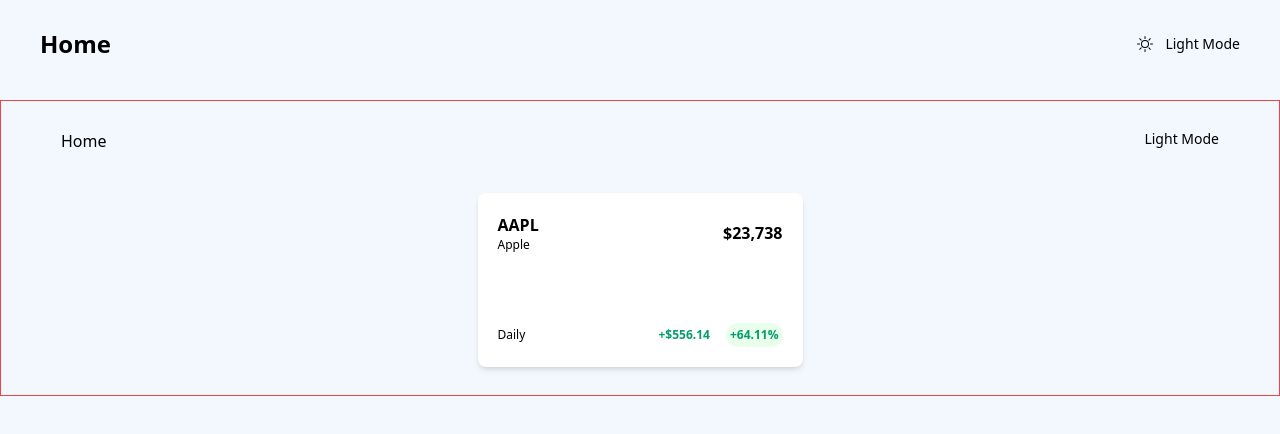
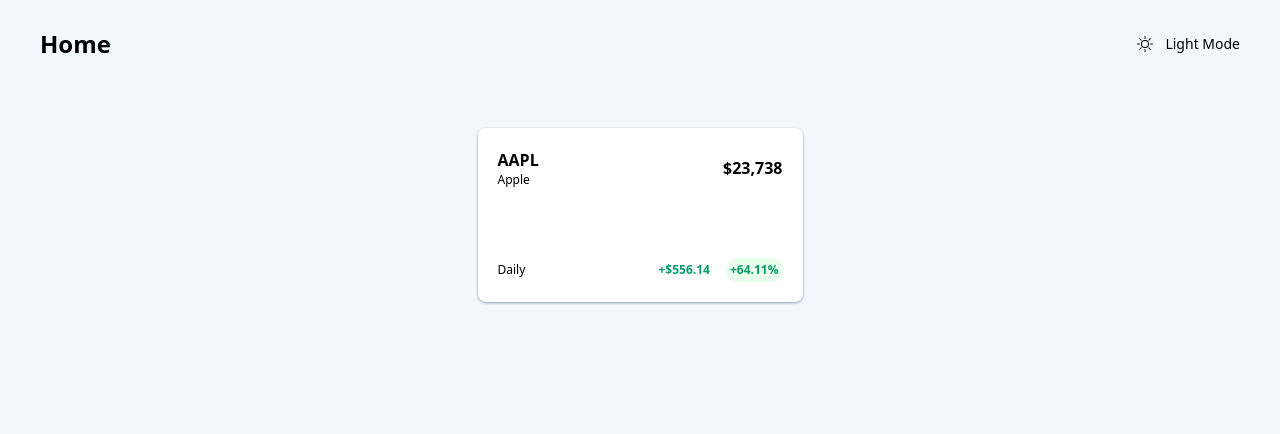
Before and after one commit to PeterSYoo/top-16-stock-prices-nextjs-tailwind, a Next.js app: page / in a window 1280 px wide. Shown: the top 434 px of the page. Built offline with nearby package versions, Linux system fonts and the light colour scheme.

Commit message:
wip: removes header container from index page and puts it in its own component

```diff
--- a/pages/index.tsx
+++ b/pages/index.tsx
@@ -1,16 +1,11 @@
 export default function Home() {
   return (
     <>
-      <section className="max-w-[1440px] border border-red-500 m-auto  py-[28px] px-[40px]">
-        {/* Header Container */}
-        <section className="flex justify-between pb-[40px] px-5">
-          <h1>Home</h1>
-          <h6 className="text-sm">Light Mode</h6>
-        </section>
+      <section className="max-w-[1440px] m-auto py-[28px] px-[40px]">
         {/* Card Container */}
         <section className="flex flex-wrap gap-[9px] justify-center">
           {/* Card */}
-          <div className="bg-white w-[325px] h-[174px] rounded-lg shadow-md flex flex-col justify-between p-[20px]">
+          <div className="bg-white w-[325px] h-[174px] rounded-lg shadow shadow-gray-400 flex flex-col justify-between p-[20px]">
             {/* Top Row */}
             <div className="flex justify-between items-center">
               <div className="flex flex-col">
```
